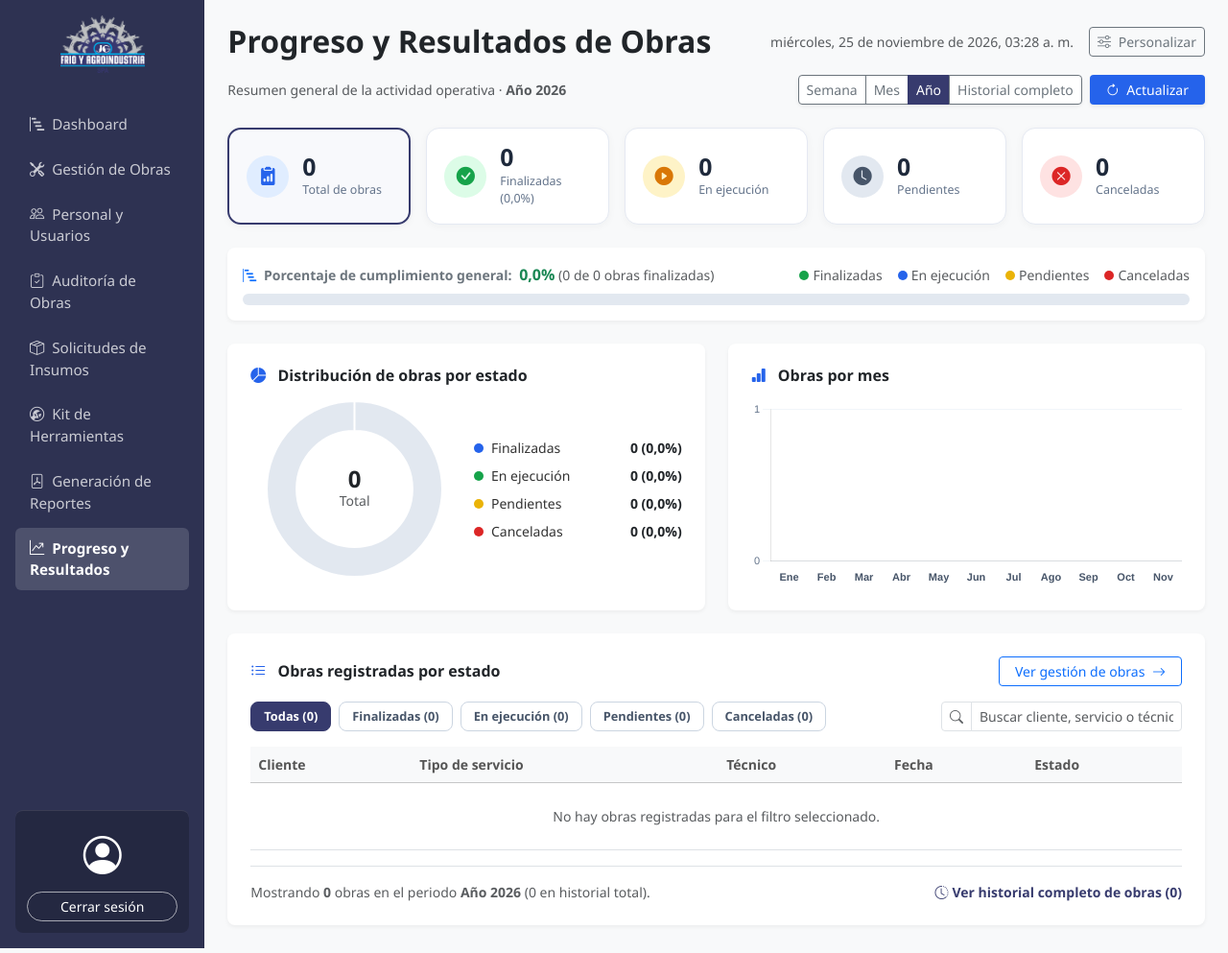
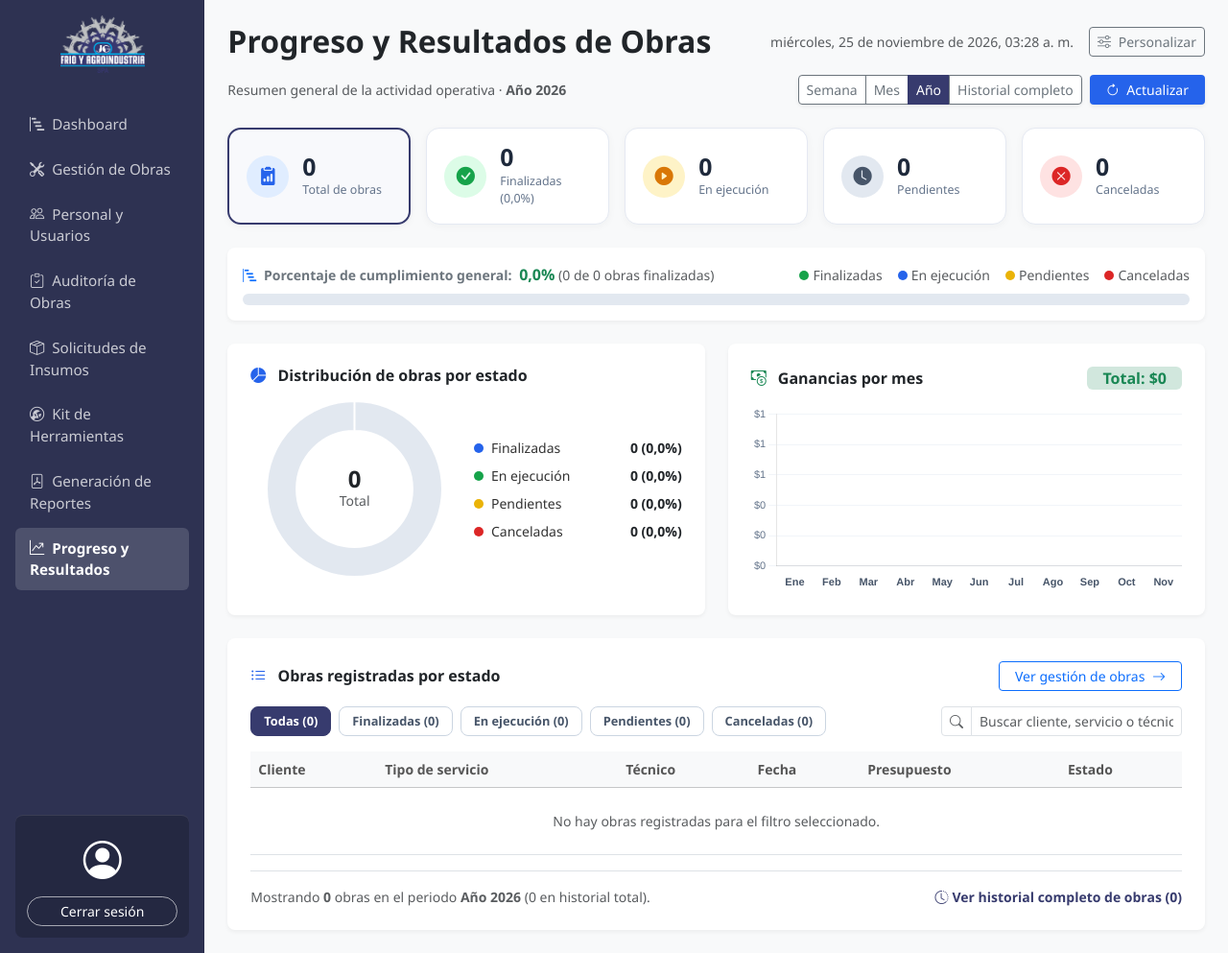
Before and after one commit to MarianMCPH/Proyecto-Gamma, a Django app: page /obras/progreso-resultados/ in a window 1280 px wide. Shown: the whole page at 96% size. Run offline with Django 5.2, Linux system fonts and the light colour scheme; data that the repository does not hold is empty.

Commit message:
Presupuesto integrado

```diff
--- a/apps/obras/templates/obras/progreso_resultados.html
+++ b/apps/obras/templates/obras/progreso_resultados.html
@@ -6,7 +6,7 @@
 {% block content %}
 <link rel="stylesheet" href="{% static 'css/progreso_resultados.css' %}">
 
-<!-- Barra superior de subtítulo, filtro temporal (Semana / Mes / Año) y botón Actualizar -->
+<!-- Barra superior de subtítulo, filtro temporal (Semana / Mes / Año / Historial) y botón Actualizar -->
 <div class="d-flex flex-wrap justify-content-between align-items-center gap-3 mb-4">
     <div>
         <p class="text-muted small mb-0">
@@ -138,7 +138,7 @@
     </div>
 </div>
 
-<!-- DOS GRÁFICOS CENTRALES (Dona de Distribución + Barras por Periodo) -->
+<!-- DOS GRÁFICOS CENTRALES (Dona de Distribución + Barras de Ganancias por Periodo) -->
 <div class="row g-4 mb-4">
     <div class="col-lg-6">
         <div class="card-custom p-4 h-100">
@@ -183,10 +183,15 @@
 
     <div class="col-lg-6">
         <div class="card-custom p-4 h-100">
-            <h6 class="fw-bold text-dark mb-3">
-                <i class="bi bi-bar-chart-fill me-2" style="color: #2563eb;"></i>
-                {{ titulo_barras }}
-            </h6>
+            <div class="d-flex flex-wrap justify-content-between align-items-center gap-2 mb-3">
+                <h6 class="fw-bold text-dark mb-0">
+                    <i class="bi bi-cash-coin me-2 text-success"></i>
+                    {{ titulo_barras }}
+                </h6>
+                <span class="badge bg-success-subtle text-success fs-6 fw-bold px-3 py-1">
+                    Total: {{ total_ganancias_periodo }}
+                </span>
+            </div>
             <div style="height: 195px;">
                 <canvas id="graficoBarrasPeriodo"
                         data-labels="{{ barras_labels_json }}"
@@ -196,7 +201,7 @@
     </div>
 </div>
 
-<!-- LISTADO DE OBRAS POR ESTADO (Sin columna de ID de obra) -->
+<!-- LISTADO DE OBRAS POR ESTADO -->
 <div class="card-custom p-4">
     <div class="d-flex flex-wrap justify-content-between align-items-center gap-3 mb-3">
         <h6 class="fw-bold text-dark mb-0">
@@ -235,6 +240,7 @@
                     <th>Tipo de servicio</th>
                     <th>Técnico</th>
                     <th>Fecha</th>
+                    <th>Presupuesto</th>
                     <th>Estado</th>
                 </tr>
             </thead>
@@ -247,6 +253,7 @@
                     <td>{{ obra.tipo_servicio }}</td>
                     <td>{{ obra.tecnico }}</td>
                     <td>{{ obra.fecha }}</td>
+                    <td class="fw-semibold">{{ obra.presupuesto }}</td>
                     <td>
                         <span class="badge-estado-pill {{ obra.badge_clase }}">
                             <i class="bi {{ obra.icono }}"></i> {{ obra.estado_label }}
@@ -256,7 +263,7 @@
                 {% endfor %}
 
                 <tr id="filaSinResultadosProgreso" {% if obras_progreso %}style="display: none;"{% endif %}>
-                    <td colspan="5" class="text-center py-4 text-muted">
+                    <td colspan="6" class="text-center py-4 text-muted">
                         No hay obras registradas para el filtro seleccionado.
                     </td>
                 </tr>
@@ -288,7 +295,6 @@
     </div>
 </div>
 
-<!-- Chart.js CDN + Script del módulo -->
 <script src="https://cdn.jsdelivr.net/npm/chart.js@4.4.4/dist/chart.umd.min.js"></script>
 <script src="{% static 'js/progreso_resultados.js' %}"></script>
 {% endblock %}
--- a/apps/obras/views.py
+++ b/apps/obras/views.py
@@ -1,5 +1,5 @@
 from datetime import datetime, timedelta
-from django.utils import timezone
+from decimal import Decimal
 import json
 
 from django.contrib.auth import get_user_model
@@ -7,18 +7,45 @@ from django.db import transaction
 from django.db.models import Q
 from django.http import JsonResponse
 from django.shortcuts import get_object_or_404
+from django.template.loader import render_to_string
+from django.templatetags.static import static
+from django.utils import timezone
 from django.views import View
 from django.views.generic import TemplateView
-from django.template.loader import render_to_string
-from django.templatetags.static import static
-from django.views import View
 
-from apps.inventario.models import MovimientoInventario
+from apps.inventario.models import KitHerramientas, MovimientoInventario
 from .models import Cliente, OrdenTrabajo, ReporteGenerado
 
 Usuario = get_user_model()
 CLAVE_SESION_AUDITORIA = "ordenes_ocultas_auditoria"
 CLAVE_SESION_GESTION_OCULTAS = "ordenes_ocultas_gestion"
+MONTO_EXTRA_OBRA = Decimal("500000.00")
+
+
+def formatear_clp(monto):
+    valor = int(round(Decimal(monto or 0)))
+    return f"${valor:,}".replace(",", ".")
+
+
+def obtener_kit_por_servicio(tipo_servicio: str):
+    if not tipo_servicio:
+        return None
+    return (
+        KitHerramientas.objects.filter(
+            activo=True, tipo_servicio__iexact=tipo_servicio.strip()
+        )
+        .order_by("-id")
+        .first()
+    )
+
+
+def calcular_presupuesto_orden(orden):
+    if getattr(orden, "presupuesto_total", None) and orden.presupuesto_total > 0:
+        return Decimal(orden.presupuesto_total)
+    kit = getattr(orden, "kit", None) or obtener_kit_por_servicio(orden.tipo_servicio)
+    if kit:
+        return Decimal(kit.total_presupuesto) + MONTO_EXTRA_OBRA
+    return Decimal("0.00")
 
 
 def obtener_tecnicos_activos():
@@ -62,6 +89,18 @@ class ObraCreateView(TemplateView):
     def get_context_data(self, **kwargs):
         context = super().get_context_data(**kwargs)
         context["tecnicos"] = obtener_tecnicos_activos()
+
+        kits_activos = KitHerramientas.objects.filter(activo=True).order_by("id")
+        kits_map = {}
+        for k in kits_activos:
+            clave = (k.tipo_servicio or "").strip().lower()
+            if clave:
+                kits_map[clave] = {
+                    "id": k.id,
+                    "nombre": k.nombre,
+                    "total_kit": float(k.total_presupuesto),
+                }
+        context["kits_por_servicio_json"] = kits_map
         return context
 
     def post(self, request, *args, **kwargs):
@@ -87,6 +126,16 @@ class ObraCreateView(TemplateView):
         ]):
             return JsonResponse(
                 {"ok": False, "error": "Complete todos los campos obligatorios antes de guardar."},
+                status=400,
+            )
+
+        kit_servicio = obtener_kit_por_servicio(tipo_servicio)
+        if kit_servicio is None:
+            return JsonResponse(
+                {
+                    "ok": False,
+                    "error": "No hay kits disponibles para el tipo de servicio seleccionado. Cree un kit activo antes de registrar la obra.",
+                },
                 status=400,
             )
 
@@ -118,6 +167,8 @@ class ObraCreateView(TemplateView):
                         cliente.direccion = direccion_faena
                     cliente.save()
 
+                presupuesto_final = Decimal(kit_servicio.total_presupuesto) + MONTO_EXTRA_OBRA
+
                 detalle_instrucciones = (
                     f"[{urgencia}] Contacto en planta: {contacto_planta} | Tel: {telefono_contacto}\n"
                     f"{instrucciones}"
@@ -130,6 +181,8 @@ class ObraCreateView(TemplateView):
                     fecha_programada=dt_programada.date(),
                     direccion=direccion_faena,
                     estado="programada",
+                    kit=kit_servicio,
+                    presupuesto_total=presupuesto_final,
                     observacion_auditoria=detalle_instrucciones,
                 )
 
@@ -435,7 +488,7 @@ class AuditarObraEspecifica(TemplateView):
             or self.request.GET.get("id")
             or self.request.POST.get("orden_id")
         )
-        qs = OrdenTrabajo.objects.select_related("cliente", "tecnico")
+        qs = OrdenTrabajo.objects.select_related("cliente", "tecnico", "kit")
         if orden_id:
             return get_object_or_404(qs, pk=orden_id)
         return qs.order_by("-id").first()
@@ -591,6 +644,7 @@ class AuditarObraEspecifica(TemplateView):
             })
 
         porcentaje_avance = int(((paso_actual - 1) / 3) * 100)
+        presupuesto_valor = calcular_presupuesto_orden(orden)
 
         context["orden_auditoria"] = {
             "id": orden.id,
@@ -604,6 +658,7 @@ class AuditarObraEspecifica(TemplateView):
             "tecnico": tecnico_nombre,
             "fecha_cierre": fecha_cierre,
             "gps_faena": gps_faena,
+            "presupuesto_formateado": formatear_clp(presupuesto_valor),
             "checklist_items": checklist_items,
             "materiales_consumidos": materiales_consumidos,
             "evidencia_1": evidencia_1,
@@ -643,8 +698,9 @@ class AuditarObraEspecifica(TemplateView):
                 status=500,
             )
 
+
 class ProgresoResultadosObrasView(TemplateView):
-    """Vista ejecutiva de progreso, distribución por estado y evolución temporal de obras."""
+    """Vista ejecutiva de progreso, distribución por estado y evolución de ganancias de obras."""
 
     template_name = "obras/progreso_resultados.html"
 
@@ -695,22 +751,21 @@ class ProgresoResultadosObrasView(TemplateView):
         if periodo == "semana":
             fecha_inicio = hoy - timedelta(days=6)
             periodo_label = "Última semana"
-            titulo_barras = "Obras por día (últimos 7 días)"
+            titulo_barras = "Ganancias por día (últimos 7 días)"
         elif periodo == "mes":
             fecha_inicio = hoy - timedelta(days=29)
             periodo_label = "Último mes"
-            titulo_barras = "Obras por semana (último mes)"
+            titulo_barras = "Ganancias por semana (último mes)"
         elif periodo == "anio":
             fecha_inicio = hoy.replace(month=1, day=1)
             periodo_label = f"Año {hoy.year}"
-            titulo_barras = "Obras por mes"
+            titulo_barras = "Ganancias por mes"
         else:
             fecha_inicio = None
             periodo_label = "Historial completo"
-            titulo_barras = "Obras por mes (histórico completo)"
+            titulo_barras = "Ganancias por mes (histórico completo)"
 
-        # Siempre consultamos todas las órdenes registradas en BD (sin excluir ocultas de bandejas)
-        qs = OrdenTrabajo.objects.select_related("cliente", "tecnico").order_by("-fecha_programada", "-id")
+        qs = OrdenTrabajo.objects.select_related("cliente", "tecnico", "kit").order_by("-fecha_programada", "-id")
         todas_ordenes = list(qs)
         total_historico = len(todas_ordenes)
 
@@ -730,9 +785,17 @@ class ProgresoResultadosObrasView(TemplateView):
         }
 
         lista_obras = []
+        ordenes_ganancias = []
+        total_ganancias_decimal = Decimal("0.00")
+
         for orden, fecha_ref in ordenes_filtradas:
             cat, label, badge_clase, icono = self._clasificar_estado(orden.estado)
             conteos[cat] += 1
+            presupuesto_orden = calcular_presupuesto_orden(orden)
+
+            if cat == "finalizadas":
+                total_ganancias_decimal += presupuesto_orden
+                ordenes_ganancias.append((fecha_ref, float(presupuesto_orden)))
 
             cliente_nombre = orden.cliente.razon_social if orden.cliente else "Sin cliente"
             tecnico_nombre = "Sin asignar"
@@ -750,6 +813,7 @@ class ProgresoResultadosObrasView(TemplateView):
                 "tipo_servicio": orden.tipo_servicio or "-",
                 "tecnico": tecnico_nombre,
                 "fecha": fecha_texto,
+                "presupuesto": formatear_clp(presupuesto_orden),
                 "categoria": cat,
                 "estado_label": label,
                 "badge_clase": badge_clase,
@@ -772,14 +836,19 @@ class ProgresoResultadosObrasView(TemplateView):
             for i in range(6, -1, -1):
                 dia = hoy - timedelta(days=i)
                 barras_labels.append(f"{self.DIAS_SEMANA_ES[dia.weekday()]} {dia.day}")
-                barras_valores.append(sum(1 for _, f in ordenes_filtradas if f == dia))
+                barras_valores.append(
+                    round(sum(monto for f, monto in ordenes_ganancias if f == dia), 2)
+                )
         elif periodo == "mes":
             for bloque in range(4):
                 inicio_b = hoy - timedelta(days=27 - bloque * 7)
                 fin_b = inicio_b + timedelta(days=6)
                 barras_labels.append(f"Sem {bloque + 1}")
                 barras_valores.append(
-                    sum(1 for _, f in ordenes_filtradas if f and inicio_b <= f <= fin_b)
+                    round(
+                        sum(monto for f, monto in ordenes_ganancias if f and inicio_b <= f <= fin_b),
+                        2,
+                    )
                 )
         else:
             meses_indices = list(range(1, hoy.month + 1)) if periodo == "anio" else list(range(1, 13))
@@ -788,10 +857,13 @@ class ProgresoResultadosObrasView(TemplateView):
             for m in meses_indices:
                 barras_labels.append(self.MESES_ES[m])
                 barras_valores.append(
-                    sum(
-                        1
-                        for _, f in ordenes_filtradas
-                        if f and f.month == m and (periodo != "anio" or f.year == hoy.year)
+                    round(
+                        sum(
+                            monto
+                            for f, monto in ordenes_ganancias
+                            if f and f.month == m and (periodo != "anio" or f.year == hoy.year)
+                        ),
+                        2,
                     )
                 )
 
@@ -799,6 +871,7 @@ class ProgresoResultadosObrasView(TemplateView):
             "periodo_actual": periodo,
             "periodo_label": periodo_label,
             "titulo_barras": titulo_barras,
+            "total_ganancias_periodo": formatear_clp(total_ganancias_decimal),
             "mostrando_historial": mostrando_historial,
             "total_historico": total_historico,
             "total_obras": total_obras,
@@ -821,6 +894,7 @@ class ProgresoResultadosObrasView(TemplateView):
             "obras_progreso": lista_obras,
         })
         return context
+
 
 class ReportesObrasView(TemplateView):
     """Pantalla de generación de reportes e historial."""
@@ -854,7 +928,7 @@ class ReportesObrasView(TemplateView):
 
 
 class GenerarReportePDFView(View):
-    """Genera un reporte sencillo según fechas y checkboxes, y lo guarda en el historial."""
+    """Genera un reporte según fechas y checkboxes, y lo guarda en el historial."""
 
     def _clasificar(self, estado_raw: str):
         estado = (estado_raw or "").strip().lower()
@@ -893,23 +967,32 @@ class GenerarReportePDFView(View):
         inc_ejecucion = bool(opciones.get("en_ejecucion", True))
         inc_canceladas = bool(opciones.get("canceladas", True))
         inc_graficos = bool(opciones.get("graficos", True))
+        inc_ganancias = bool(opciones.get("ganancias", True))
 
-        if not any([inc_total, inc_finalizadas, inc_ejecucion, inc_canceladas, inc_graficos]):
+        if not any([inc_total, inc_finalizadas, inc_ejecucion, inc_canceladas, inc_graficos, inc_ganancias]):
             return JsonResponse({"ok": False, "error": "Marque al menos una opción en 'Información incluida'."}, status=400)
 
         ordenes = list(
-            OrdenTrabajo.objects.select_related("cliente", "tecnico")
+            OrdenTrabajo.objects.select_related("cliente", "tecnico", "kit")
             .filter(fecha_programada__range=(fecha_desde, fecha_hasta))
             .order_by("fecha_programada", "id")
         )
 
         grupos = {"finalizadas": [], "en_ejecucion": [], "pendientes": [], "canceladas": []}
+        total_ganancias = Decimal("0.00")
+
         for o in ordenes:
-            grupos[self._clasificar(o.estado)].append({
+            cat = self._clasificar(o.estado)
+            presupuesto_o = calcular_presupuesto_orden(o)
+            if cat == "finalizadas":
+                total_ganancias += presupuesto_o
+
+            grupos[cat].append({
                 "cliente": o.cliente.razon_social if o.cliente else "Sin cliente",
                 "servicio": o.tipo_servicio or "-",
                 "tecnico": (o.tecnico.get_full_name().strip() or o.tecnico.username) if o.tecnico else "Sin asignar",
                 "fecha": o.fecha_programada.strftime("%d/%m/%Y") if o.fecha_programada else "-",
+                "presupuesto": formatear_clp(presupuesto_o),
                 "motivo": (o.observacion_auditoria or "Sin motivo registrado.").strip(),
             })
 
@@ -919,6 +1002,8 @@ class GenerarReportePDFView(View):
         secciones = []
         if inc_total:
             secciones.append("Total de obras")
+        if inc_ganancias:
+            secciones.append("Ganancias totales y presupuesto por obra")
         if inc_finalizadas:
             secciones.append("Obras finalizadas")
         if inc_ejecucion:
@@ -938,12 +1023,14 @@ class GenerarReportePDFView(View):
                 "fecha_desde": fecha_desde.strftime("%d/%m/%Y"),
                 "fecha_hasta": fecha_hasta.strftime("%d/%m/%Y"),
                 "inc_total": inc_total,
+                "inc_ganancias": inc_ganancias,
                 "inc_finalizadas": inc_finalizadas,
                 "inc_ejecucion": inc_ejecucion,
                 "inc_canceladas": inc_canceladas,
                 "inc_graficos": inc_graficos,
                 "total_obras": total,
                 "pct_finalizadas": pct_fin,
+                "total_ganancias_formateado": formatear_clp(total_ganancias),
                 "finalizadas": grupos["finalizadas"],
                 "en_ejecucion": grupos["en_ejecucion"],
                 "pendientes": grupos["pendientes"],
--- a/static/js/progreso_resultados.js
+++ b/static/js/progreso_resultados.js
@@ -1,5 +1,5 @@
 /* =================================================
-   Gráficos (Chart.js) y Filtros Dinámicos - Progreso y Resultados de Obras
+   Gráficos (Chart.js) y Filtros Dinámicos - Progreso, Resultados y Ganancias
    ================================================= */
 
 document.addEventListener("DOMContentLoaded", function () {
@@ -79,7 +79,7 @@ document.addEventListener("DOMContentLoaded", function () {
         });
     }
 
-    // --- 2. Gráfico de Barras (Obras por periodo) ---
+    // --- 2. Gráfico de Barras (Ganancias por periodo de obras finalizadas) ---
     const canvasBarras = document.getElementById("graficoBarrasPeriodo");
     if (canvasBarras && typeof Chart !== "undefined") {
         let labelsBarras = [];
@@ -97,9 +97,9 @@ document.addEventListener("DOMContentLoaded", function () {
             data: {
                 labels: labelsBarras,
                 datasets: [{
-                    label: "Obras",
+                    label: "Ganancias ($)",
                     data: valoresBarras,
-                    backgroundColor: "#2563eb",
+                    backgroundColor: "#16a34a",
                     borderRadius: 6,
                     maxBarThickness: 36,
                 }],
@@ -109,6 +109,14 @@ document.addEventListener("DOMContentLoaded", function () {
                 maintainAspectRatio: false,
                 plugins: {
                     legend: { display: false },
+                    tooltip: {
+                        callbacks: {
+                            label: function (ctx) {
+                                const val = ctx.parsed.y || 0;
+                                return " Ganancias: $" + Math.round(val).toLocaleString("es-CL");
+                            },
+                        },
+                    },
                 },
                 scales: {
                     x: {
@@ -118,9 +126,11 @@ document.addEventListener("DOMContentLoaded", function () {
                     y: {
                         beginAtZero: true,
                         ticks: {
-                            precision: 0,
                             color: "#64748b",
                             font: { size: 11 },
+                            callback: function (value) {
+                                return "$" + Math.round(value).toLocaleString("es-CL");
+                            },
                         },
                         grid: { color: "#f1f5f9" },
                     },
```
Also changed, not shown: apps/obras/models.py (+11 -14 lines), apps/obras/templates/obras/auditar_obra_especifica.html (+8 -5 lines), apps/obras/templates/obras/hoja_reporte.html (+27 -0 lines), apps/obras/templates/obras/nueva_orden.html (+26 -2 lines), apps/obras/templates/obras/reportes.html (+6 -2 lines), static/css/reportes_obras.css (+25 -0 lines), static/js/auditoria_detalle.js (+7 -1 lines), static/js/ver_obras.js (+84 -3 lines), apps/obras/migrations/0004_merge_20261125_0010.py (added), apps/obras/migrations/0005_ordentrabajo_kit_ordentrabajo_presupuesto_total.py (added).
